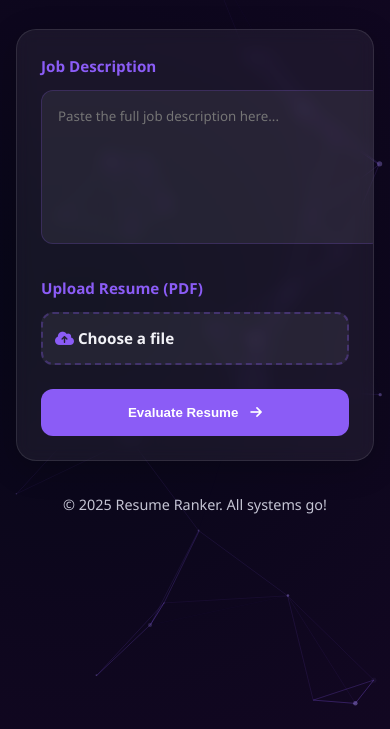
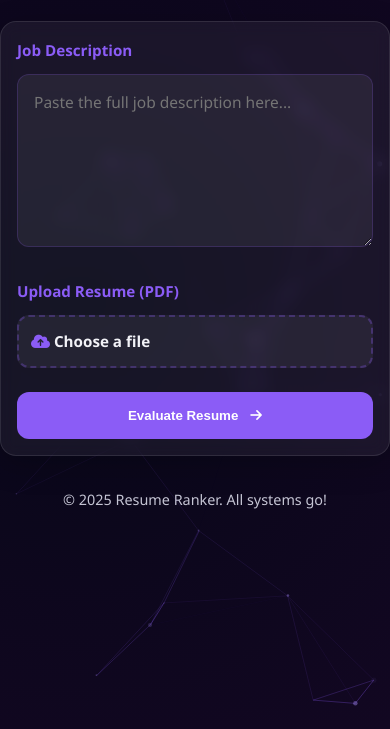
Before and after one commit to haneet000/resume-ranker-frontend, a plain HTML site: page index.html in a window 390 px wide. Shown: the part 131-860 px from the top of the page. Drawn offline with nearby package versions, Linux system fonts and the light colour scheme.

Commit message:
minor change

```diff
--- a/script.js
+++ b/script.js
@@ -49,9 +49,7 @@
     }
 
     const data = await response.json();
-    console.log('API Response:', data); // For debugging
 
-    // Display all fields
     document.getElementById('score').textContent = `${(data.match_score * 100).toFixed(0)}%`;
     document.getElementById('fit').textContent = data.fit.toString();
     document.getElementById('match_result').textContent = data.match_result;
--- a/style.css
+++ b/style.css
@@ -115,14 +115,24 @@
 
 textarea {
   width: 100%;
+  min-width: 0;
+  max-width: 100%;
+  box-sizing: border-box;
   padding: 1rem;
   border: 1px solid rgba(139, 92, 246, 0.2);
   border-radius: var(--border-radius-sm);
   background: var(--glass-bg);
   color: var(--text);
   font-family: inherit;
+  font-size: 1rem;
   resize: vertical;
-  min-height: 120px;
+  min-height: 100px;
+  line-height: 1.5;
+  overflow-y: auto;
+  overflow-x: hidden;
+  white-space: pre-line;
+  word-break: break-word;
+  word-wrap: break-word;
   transition: var(--transition);
 }
 
@@ -131,6 +141,8 @@
   border-color: var(--primary);
   box-shadow: 0 0 0 2px rgba(139, 92, 246, 0.2);
 }
+
+/* Custom file upload styles... (Use same as above) */
 
 .custom-upload {
   position: relative;
@@ -344,6 +356,7 @@
   font-size: 1.2rem;
 }
 
+/* --- THE CRITICAL FIX: Excerpt box is now mobile-friendly and scrollable if needed --- */
 .excerpt {
   background: rgba(139, 92, 246, 0.08);
   border-radius: var(--border-radius-sm);
@@ -352,8 +365,14 @@
   color: var(--text);
   line-height: 1.6;
   font-family: var(--font-mono);
+  font-size: 0.97rem;
   white-space: pre-wrap;
-  font-size: 0.95rem;
+  word-break: break-word;
+  overflow-x: auto;
+  max-width: 100%;
+  max-height: 220px;
+  min-height: 80px;
+  box-sizing: border-box;
 }
 
 .secondary-btn {
@@ -437,18 +456,32 @@
   font-size: 0.9rem;
 }
 
+/* Responsive styles --- */
 @media screen and (max-width: 600px) {
   .container {
     margin: 1rem auto;
+    width: 100vw;
+    max-width: 100vw;
+    padding: 0;
   }
   .glass-card {
-    padding: 1.5rem;
+    padding: 1rem;
+    border-radius: 16px;
+  }
+  .excerpt {
+    font-size: 0.93rem;
+    max-height: 150px;
   }
   .app-header h1 {
-    font-size: 1.75rem;
+    font-size: 1.45rem;
   }
   .file-label {
     padding: 0.75rem;
-    font-size: 0.9rem;
+    font-size: 0.89rem;
+  }
+  textarea {
+    font-size: 0.97rem;
+    min-height: 60px;
+    max-height: 180px;
   }
 }
```
